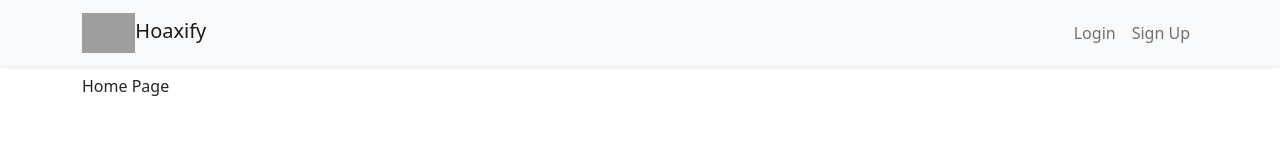
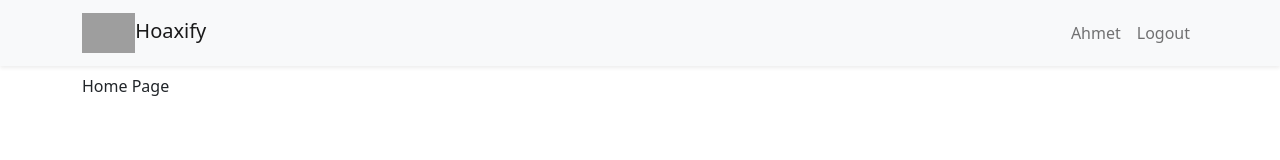
Before and after one commit to afc-afc0/Social-Media-Frontend, a React (Create React App) app: page /#/ in a window 1280 px wide. Shown: the top 160 px of the page. Built offline with nearby package versions, Linux system fonts and the light colour scheme; grey boxes are pictures that could not be loaded.

Commit message:
Update TopBar to functional component

```diff
--- a/src/components/TopBar.js
+++ b/src/components/TopBar.js
@@ -1,11 +1,10 @@
-import React, { Component } from 'react'
+import React from 'react'
 import logo from "../assets/html5_game_transparent.png"
 import { Link } from 'react-router-dom'
 
-class TopBar extends Component {
+export const TopBar = (props) => {
 
-    render() {
-        const {isLoggedIn, username} = this.props;
+    const {isLoggedIn, username} = props;
 
     let links = (
         <ul className="navbar-nav ms-auto">
@@ -31,7 +30,7 @@ class TopBar extends Component {
                 </Link>
             </li>
             <li className="nav-link">
-                    {"Logouts"}
+                {"Logout"}
             </li>
         </ul>
         );
@@ -48,7 +47,7 @@ class TopBar extends Component {
             </nav>
         </div>
     )
-    }
+
 }
 
 export default TopBar;
--- a/src/container/App.js
+++ b/src/container/App.js
@@ -5,26 +5,19 @@ import LoginPage from "../pages/LoginPage";
 import TopBar from "../components/TopBar";
 import {HashRouter as Router, Route, Navigate, Routes} from 'react-router-dom';
 import SignUpPage from "../pages/SignUpPage";
+import { useState } from "react";
 
-class App extends React.Component {
+const App = () => {
 
-  state = {
-    isLoggedIn: false,
-    username: 'Fatih'
-  };
+  const [isLoggedIn, setIsLoggedIn] = useState(true);
+  const [username, setUsername] = useState("Ahmet");
 
-  onLoginSuccess = (username) => {
-    this.setState({
-      username,
-      isLoggedIn: true
-    })
+  const onLoginSuccess = (username) => {
+    setIsLoggedIn(true);
+    setUsername(username);
   }
 
-  render() {
-
-    const {isLoggedIn, username} = this.state;
-
-    return (
+  return (
     <div>
       <Router>
         <TopBar username={username} isLoggedIn={isLoggedIn} />
@@ -37,8 +30,8 @@ class App extends React.Component {
         </Routes>
       </Router>
     </div>
-    )
-  }
+  )
+
 }
 
 export default App;
```
Lines whose indentation alone changed are shown as unchanged.
